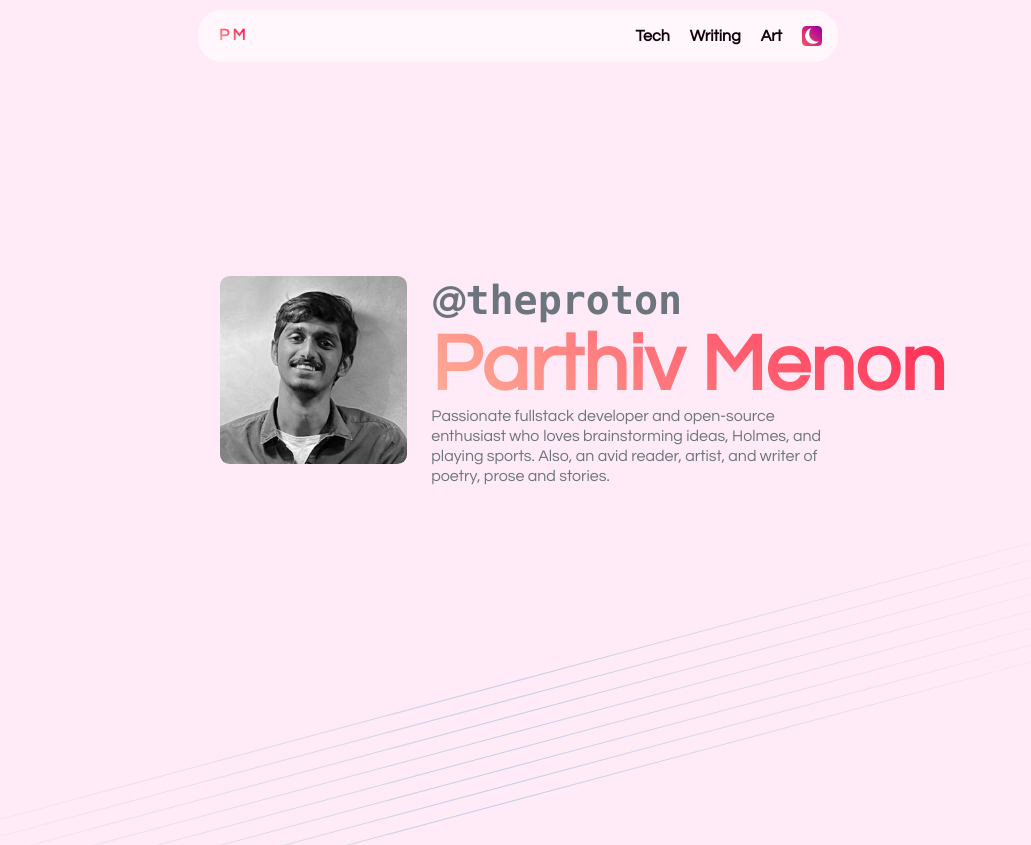
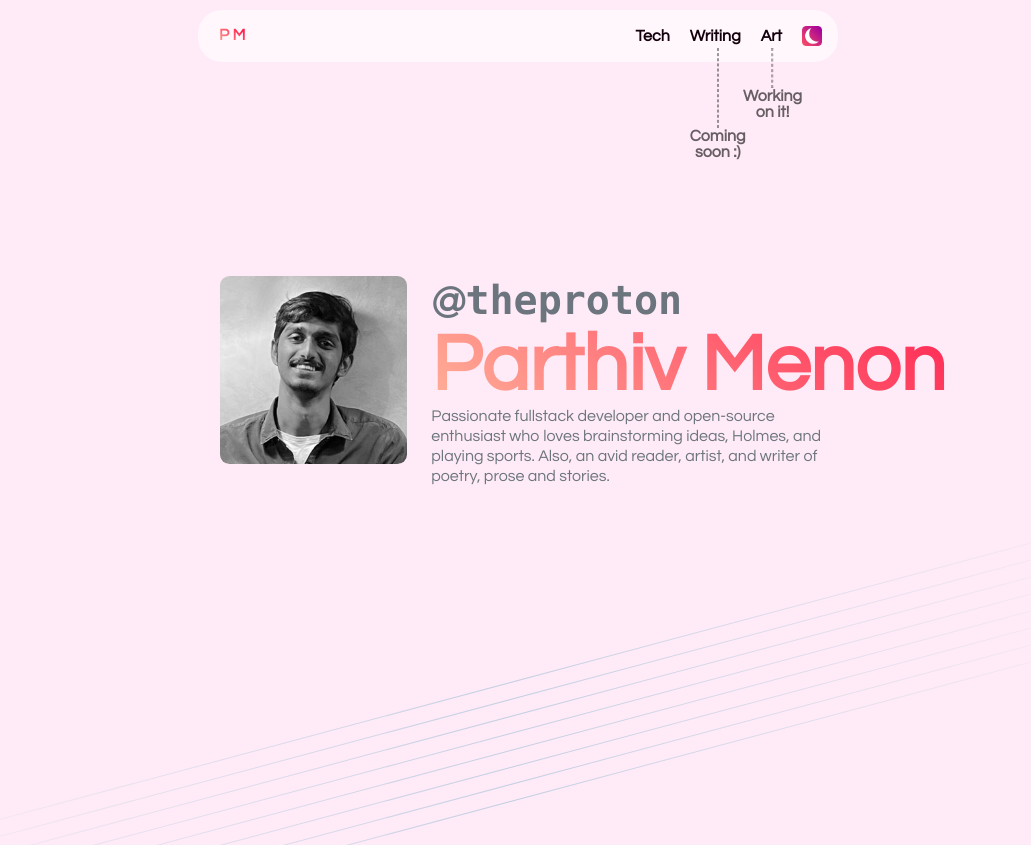
Before and after one commit to Parthiv-M/whoami-v3, a Next.js app: page / in a window 1280 px wide. Shown: the top 845 px of the page, without its empty margins (122-1153 px from the left). Built offline with nearby package versions, Linux system fonts and the light colour scheme; some icons are missing.

Commit message:
Add coming soon for floater links

```diff
--- a/components/FloatingNavbar.tsx
+++ b/components/FloatingNavbar.tsx
@@ -1,19 +1,50 @@
-import { Floater, FloaterLinks, FloaterPM } from '../styles/floatingnavbar'
+import { useEffect, useState } from 'react'
+import {
+    Floater,
+    FloaterLinks,
+    FloaterPM,
+    FloatingDash,
+    FloatingSoon,
+} from '../styles/floatingnavbar'
 import ThemeToggler from './ThemeToggler'
 
 export default function FloatingNavbar(props: any) {
+    const [hideComingSoon, setHideComingSoon] = useState<boolean>(false)
+    let position = 0
+    const handleScroll = () => {
+        position = window.scrollY
+        if (position > 190) setHideComingSoon(true)
+        else setHideComingSoon(false)
+    }
+    useEffect(() => {
+        window.addEventListener('scroll', handleScroll, { passive: true })
+
+        return () => {
+            window.removeEventListener('scroll', handleScroll)
+        }
+    }, [position])
     return (
         <Floater>
             <FloaterPM>P M</FloaterPM>
             <FloaterLinks>
-                <a href="">
-                    <span>Tech</span>
+                <a href="">Tech</a>
+                <a href="" style={{ pointerEvents: 'none' }}>
+                    {!hideComingSoon && (
+                        <FloatingSoon>
+                            <FloatingDash style={{ height: '80px' }} />
+                            Coming soon :)
+                        </FloatingSoon>
+                    )}
+                    Writing
                 </a>
-                <a href="">
-                    <span>Writing</span>
-                </a>
-                <a href="">
-                    <span>Art</span>
+                <a href="" style={{ pointerEvents: 'none' }}>
+                    {!hideComingSoon && (
+                        <FloatingSoon style={{ translate: '-30%' }}>
+                            <FloatingDash style={{ height: '40px' }} />
+                            Working on it!
+                        </FloatingSoon>
+                    )}
+                    Art
                 </a>
                 <ThemeToggler {...props} />
             </FloaterLinks>
--- a/styles/floatingnavbar.tsx
+++ b/styles/floatingnavbar.tsx
@@ -87,4 +87,31 @@ const FloaterLinks = styled.div`
     }
 `
 
-export { Floater, FloaterPM, FloaterLinks }
+const FloatingSoon = styled.div`
+    position: absolute;
+    top: 20px;
+    color: ${({ theme }) =>
+        theme.bgColor === '#FFEBF7'
+            ? 'rgba(0,0,0,0.6)'
+            : 'rgba(255,255,255,0.1)'};
+    display: flex;
+    flex-direction: column;
+    align-items: center;
+    text-align: center;
+    transition: all 500ms ease-in;
+
+    @media only screen and (max-width: 768px) {
+        display: none;
+    }
+`
+
+const FloatingDash = styled.div`
+    width: 1px;
+    border: 1px dashed
+        ${({ theme }) =>
+            theme.bgColor === '#FFEBF7'
+                ? 'rgba(0,0,0,0.4)'
+                : 'rgba(255,255,255,0.1)'};
+`
+
+export { Floater, FloaterPM, FloaterLinks, FloatingSoon, FloatingDash }
```
